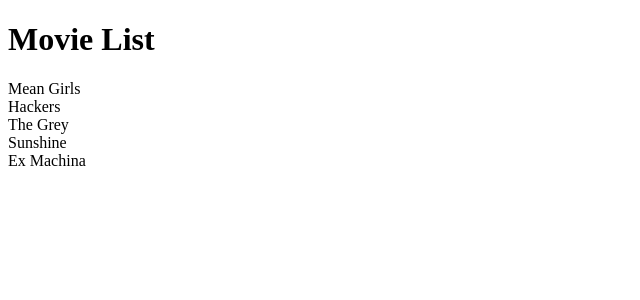
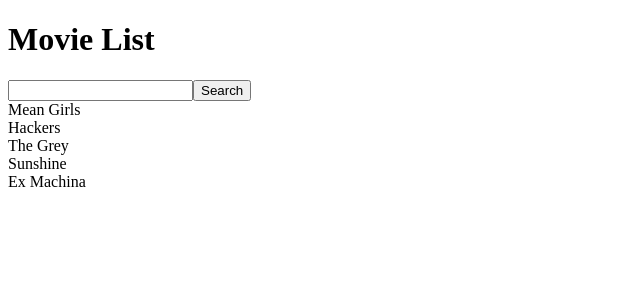
Before and after one commit to tomki1/movie-list, a React app: page / in a window 1280 px wide. Shown: the top 300 px of the page, without its empty margins (0-640 px from the left). Built offline with nearby package versions, Linux system fonts and the light colour scheme; the HTML template or start-up script is replaced by a standard one.

Commit message:
added a search bar with no functionality yet

```diff
--- a/client/src/components/App.jsx
+++ b/client/src/components/App.jsx
@@ -3,6 +3,7 @@
 import sampleMovieData from '../data/sampleMovieData.js'
 import MovieList from './MovieList.jsx'
 import MovieListEntry from './MovieListEntry.jsx';
+import SearchBar from './SearchBar.jsx'
 
 const {useState} = React;
 
@@ -15,6 +16,7 @@
     <div>
       <div className="box">
         <h1 className="title">Movie List</h1>
+        <SearchBar />
         <div>
           <MovieList movies={movies}/>
         </div>
--- /dev/null
+++ b/client/src/components/SearchBar.jsx
@@ -0,0 +1,17 @@
+import React from 'react';
+import ReactDOM from 'react-dom';
+
+var SearchBar = () => {
+
+  return (
+    <div className="search-bar">
+        <input type="search" id="movie-search" name="q"/>
+        <button>Search</button>
+    </div>
+  )
+
+
+}
+
+
+export default SearchBar;
--- a/client/src/index.js
+++ b/client/src/index.js
@@ -2,5 +2,4 @@
 import ReactDOM from 'react-dom';
 import App from './components/App.jsx';
 
-
 ReactDOM.render(<App />, document.getElementById('app'));
```
Also changed, not shown: 1 other file (tests, documents, lock files or other folders).
